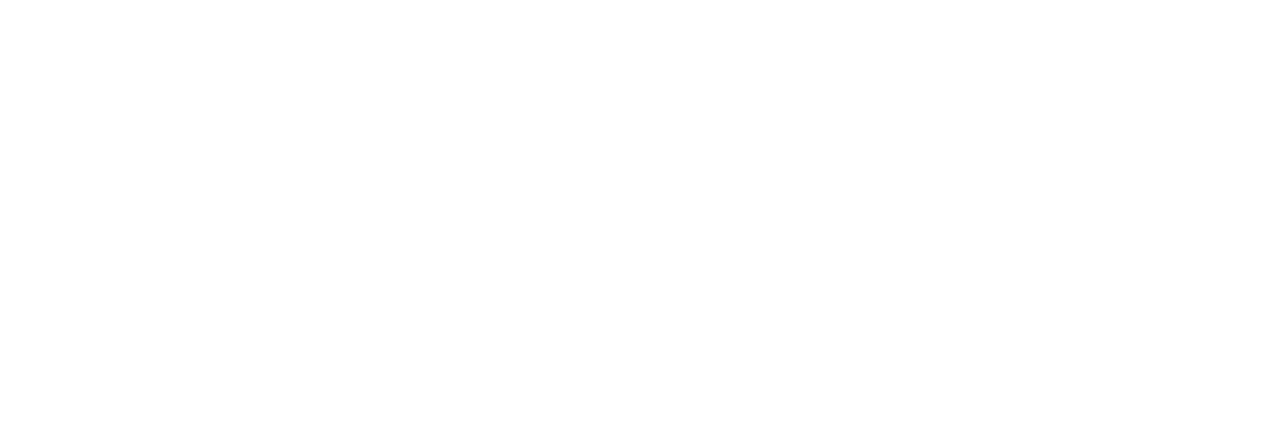
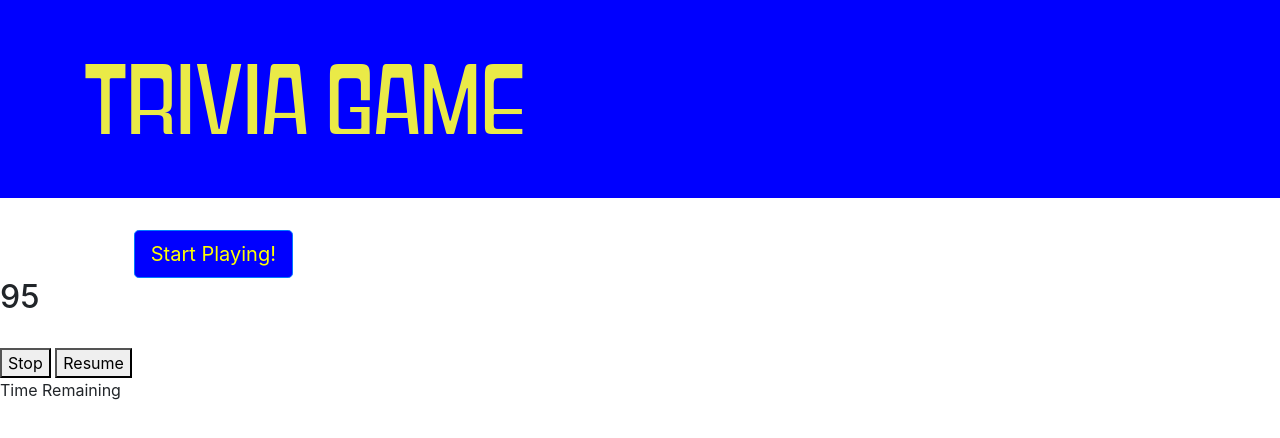
Before and after one commit to tonychiesa92/TriviaGame, a plain HTML site: page index.html in a window 1280 px wide. Drawn offline with nearby package versions, Linux system fonts and the light colour scheme.

Commit message:
added layout and features that I know I will need

```diff
--- a/assets/css/style.css
+++ b/assets/css/style.css
@@ -0,0 +1,9 @@
+.jumbotron{
+    background-color: blue;
+}
+
+
+.btn-primary{
+    background-color: blue;
+    color: yellow;
+}
--- a/assets/javascript/app.js
+++ b/assets/javascript/app.js
@@ -0,0 +1,53 @@
+var number = 100;
+
+//  Variable that will hold our interval ID when we execute
+//  the "run" function
+var intervalId;
+
+//  When the stop button gets clicked, run the stop function.
+$("#stop").on("click", stop);
+
+//  When the resume button gets clicked, execute the run function.
+$("#resume").on("click", run);
+
+//  The run function sets an interval
+//  that runs the decrement function once a second.
+//  *****BUG FIX********
+//  Clearing the intervalId prior to setting our new intervalId will not allow multiple instances.
+function run() {
+  clearInterval(intervalId);
+  intervalId = setInterval(decrement, 1000);
+}
+
+//  The decrement function.
+function decrement() {
+
+  //  Decrease number by one.
+  number--;
+
+  //  Show the number in the #show-number tag.
+  $("#show-number").html("<h2>" + number + "</h2>");
+
+
+  //  Once number hits zero...
+  if (number === 0) {
+
+    //  ...run the stop function.
+    stop();
+
+    //  Alert the user that time is up.
+    alert("Time Up!");
+  }
+}
+
+//  The stop function
+function stop() {
+
+  //  Clears our intervalId
+  //  We just pass the name of the interval
+  //  to the clearInterval function.
+  clearInterval(intervalId);
+}
+
+//  Execute the run function.
+run();
--- a/index.html
+++ b/index.html
@@ -26,7 +26,28 @@
             <p class="browsehappy">You are using an <strong>outdated</strong> browser. Please <a href="#">upgrade your browser</a> to improve your experience.</p>
         <![endif]-->
 
+    <div class="jumbotron jumbotron-fluid">
+        <div class="container">
+            <img src="assets/images/triviagame.png" class="img-fluid" alt="TriviaGame">
+        </div>
+    </div>
+
+    <div class="col-md-4 text-center">
+        <button type="button" class="btn btn-primary btn-lg">Start Playing!</button>
+    </div>
+
+    <div id="show-number"></div>
+
+    <br>
+
+    <button id="stop">Stop</button>
+    <button id="resume">Resume</button>
+
+    <div class="countdown">Time Remaining</div>
+
+
     <script src="assets/javascript/app.js" async defer></script>
+
 </body>
 
 </html>
```
Also changed, not shown: assets/images/triviagame.png (added), 3 other files.
